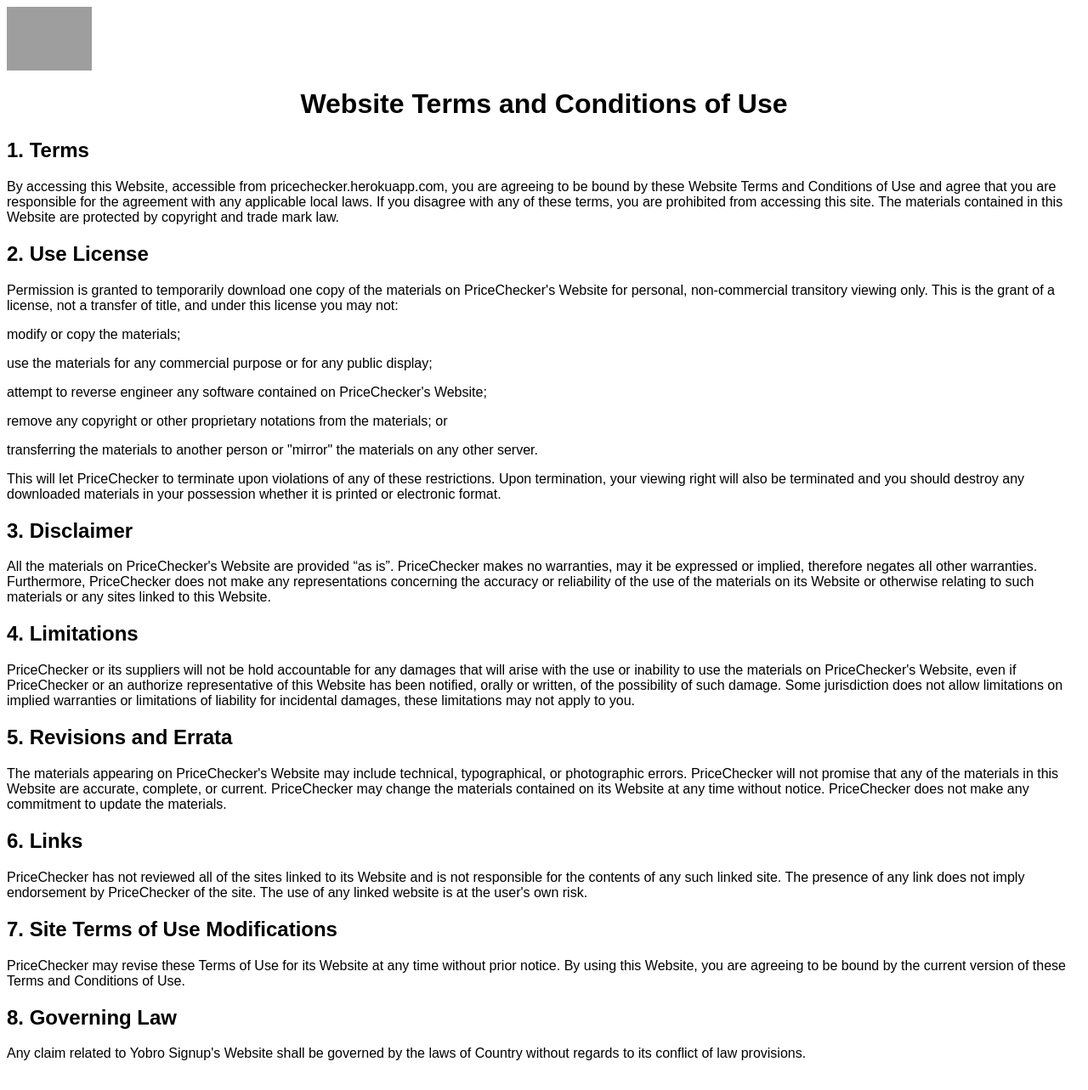
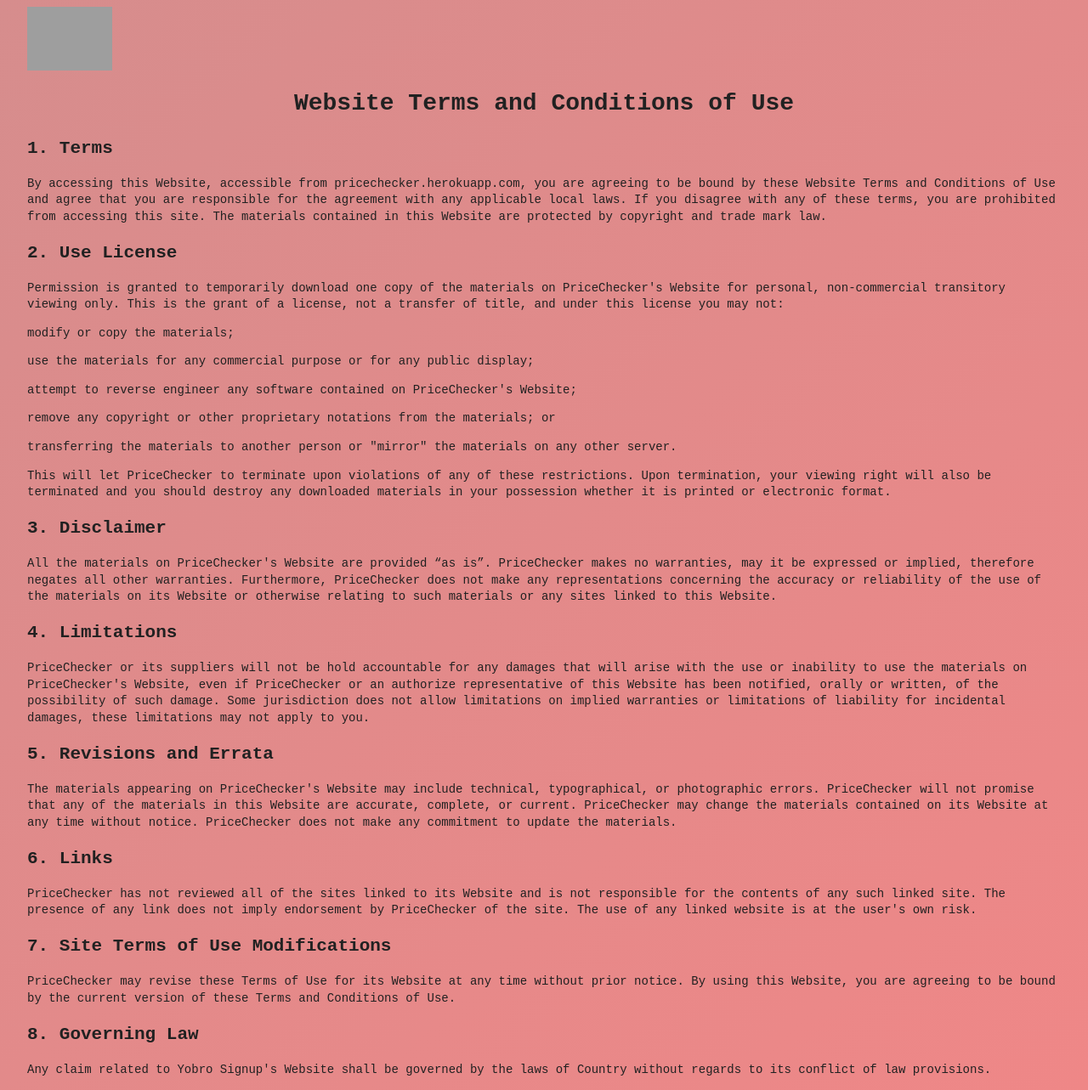
Before and after one commit to yobro2033/coursework-draft, a Flask app: page /tos in a window 1280 px wide. Shown: the whole page at 85% size. Before the commit the page ends 1248 px from the top, so only its background shows below. Run offline with Flask 2, Linux system fonts and the light colour scheme; grey boxes are pictures that could not be loaded.

Commit message:
Update termsofservice.html

```diff
--- a/templates/termsofservice.html
+++ b/templates/termsofservice.html
@@ -2,7 +2,23 @@
    <style>
       body {
       font-family: Arial, Helvetica, sans-serif;
-      background-color: linear-gradient(-45deg, #f4cccc, #f9b9b9, #eab1b1, #ef8787, #d68d8d);
+      --color-light: white;
+      --color-dark: #212121;
+      --color-signal: #fab700;
+      --color-background: var(--color-light);
+      --color-text: var(--color-dark);
+      --color-accent: var(--color-signal);
+      --size-bezel: .5rem;
+      --size-radius: 4px;
+      line-height: 1.4;
+      background: linear-gradient(-45deg, #f4cccc, #f9b9b9, #eab1b1, #ef8787, #d68d8d);
+      background-size: 400% 400%;
+      position: relative;
+		animation: change 10s ease-in-out infinite;
+      font-family: 'Courier New';
+      font-size: 14px;
+      color: var(--color-text);
+      padding: 0 calc(var(--size-bezel) * 3);
       }
    </style>
    <head>
```
